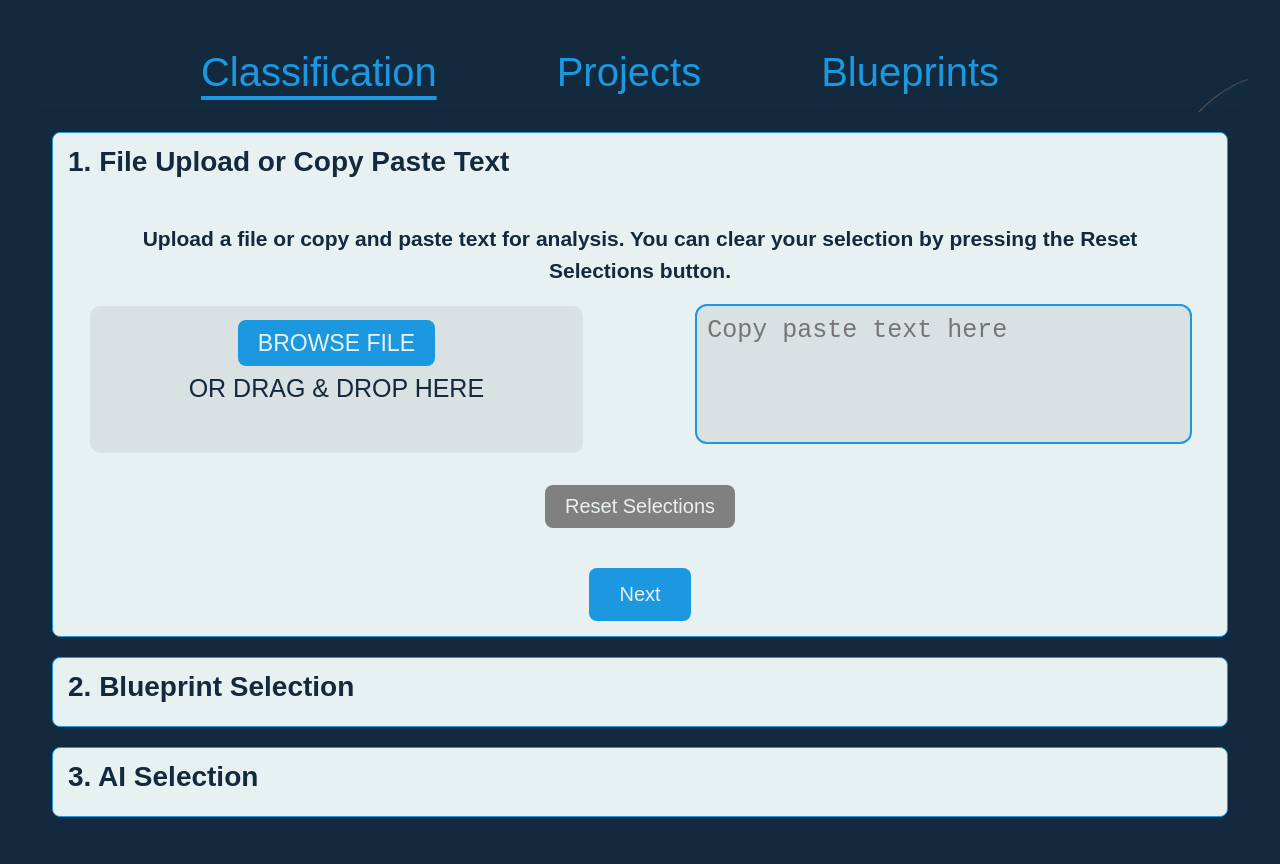
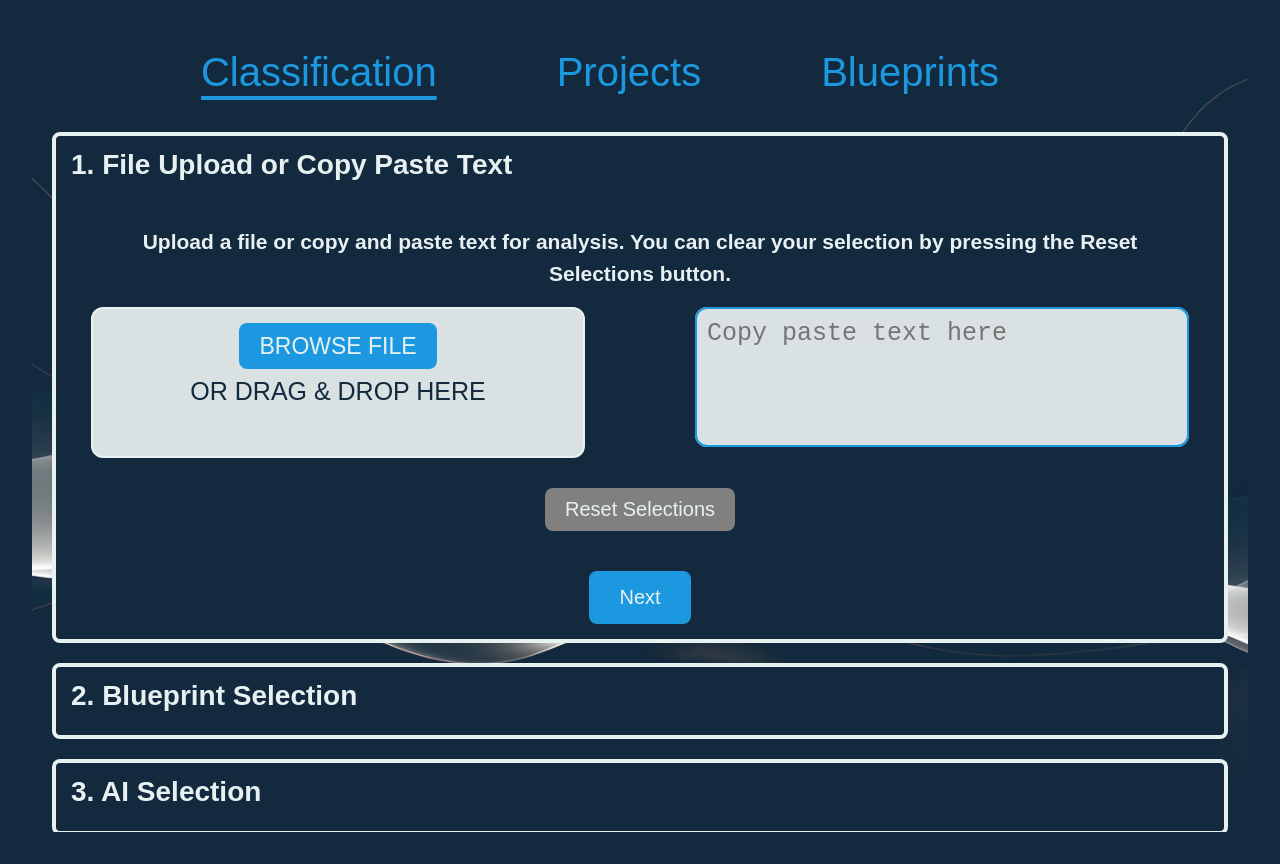
Before and after one commit to ProjectCED/CED-LLM, a React (Vite) app in the folder frontend/: page /app/classification in a window 1280 px wide. Built offline with nearby package versions, Linux system fonts and the light colour scheme.

Commit message:
Modified UI appearance

```diff
--- a/frontend/src/Blueprints.css
+++ b/frontend/src/Blueprints.css
@@ -4,7 +4,7 @@
     flex-direction: column;
     align-items: center;
     padding: 20px;
-    background-color: #13293D;
+    background-color: transparent;
     min-height: 100vh;
     color: #E8F1F2;
     position: relative;
@@ -63,9 +63,9 @@
 
 /* Styles for each blueprint card */
 .blueprint-card {
-    background-color: #E8F1F2;
-    color: #13293D;
-    border: 1px solid #1B98E0;
+    background-color: #13293D;
+    color: #E8F1F2;
+    border: 4px solid #E8F1F2;
     border-radius: 8px;
     width: 800px;
     margin-bottom: 20px;
--- a/frontend/src/FileDownload.css
+++ b/frontend/src/FileDownload.css
@@ -4,7 +4,7 @@
     flex-direction: column;
     align-items: center;
     justify-content: flex-start;
-    color: #13293D;
+    color: #E8F1F2;
     font-size: 14px;
     font-family: Arial, sans-serif;
     width: 100%;
--- a/frontend/src/MultiStepForm.css
+++ b/frontend/src/MultiStepForm.css
@@ -3,19 +3,18 @@
     max-width: 1500px;
     margin: 0 auto;
     padding: 20px;
-    background-color: #13293D;
+    background-color: transparent;
     border-radius: 8px;
-    box-shadow: 0 4px 8px rgba(0, 0, 0, 0.1);
     min-height: 100vh;
   }
 
   /* Styling for each step box in the form */
   .step {
-    border: 1px solid #1B98E0;
+    border: 4px solid #E8F1F2;
     border-radius: 8px;
     padding: 15px;
     margin-bottom: 20px;
-    background-color: #E8F1F2;
+    background-color: #13293D;
   }
 
   /* Layout for the header in each step box */
@@ -30,7 +29,7 @@
   .step-title {
     margin: 0px 0px 10px;
     font-size: 28px;
-    color: #13293D;
+    color: #E8F1F2;
     text-align: left;
   }
 
--- a/frontend/src/Startpage.css
+++ b/frontend/src/Startpage.css
@@ -1,6 +1,6 @@
 /* Container styling */
 .start-container {
-    background-color: #13293D;
+    background-color: transparent;
     height: 100vh;
     display: flex;
     flex-direction: column;
```
